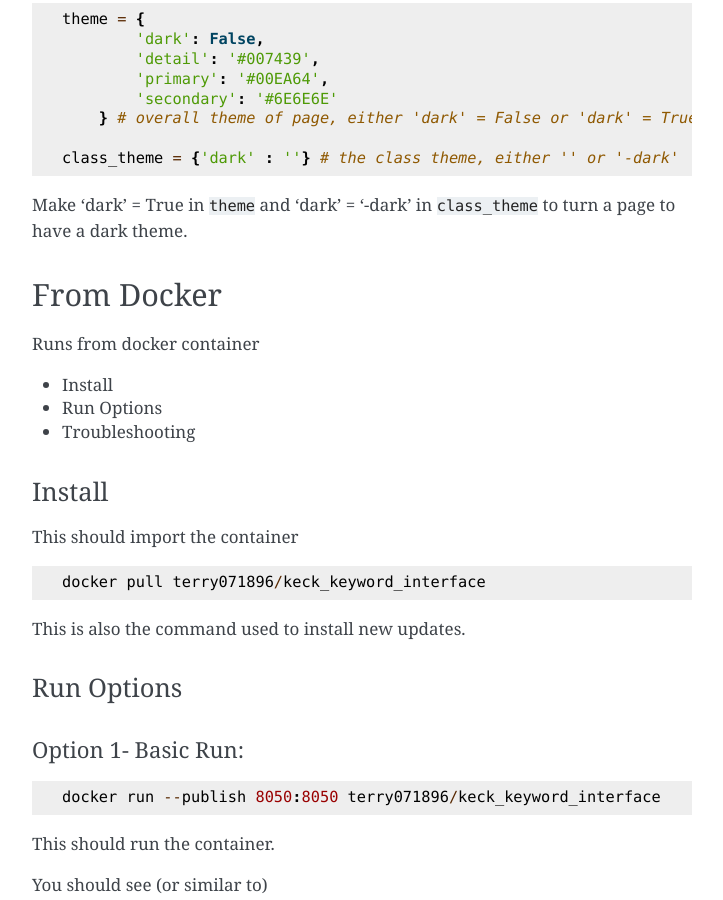
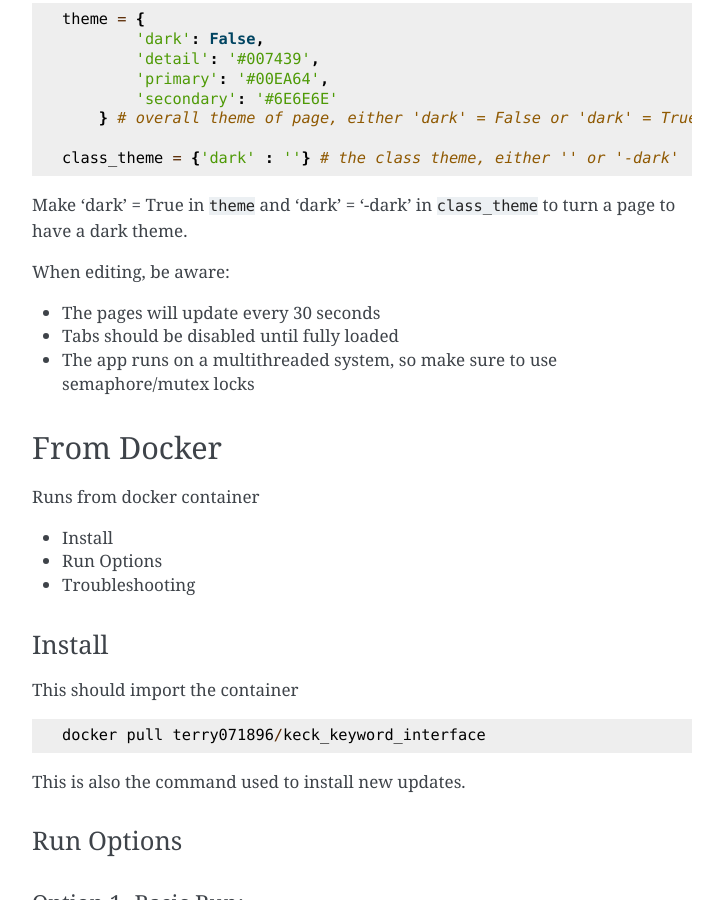
Before and after one commit to Terry071896/KeckKeywordInterface, a Sphinx documentation site: the page built from docs/source/keckkeywordinterface/installation.rst, in a window 1280 px wide and 900 px high, scrolled down 1684 px. Shown: the whole window, without its empty margins (388-1111 px from the left). Built offline with Sphinx 7.4.7, drawn with Linux system fonts in a browser that asks for light colours.

Commit message:
update documentation

```diff
--- a/docs/source/keckkeywordinterface/installation.rst
+++ b/docs/source/keckkeywordinterface/installation.rst
@@ -76,6 +76,12 @@ They're limited differences between the 'light' and 'dark' theme script in the `
   class_theme = {'dark' : ''} # the class theme, either '' or '-dark'
 
 Make 'dark' = True in ``theme`` and 'dark' = '-dark' in ``class_theme`` to turn a page to have a dark theme.
+
+When editing, be aware:
+
+- The pages will update every 30 seconds
+- Tabs should be disabled until fully loaded
+- The app runs on a multithreaded system, so make sure to use semaphore/mutex locks
 
 From Docker
 ~~~~~~~~~~~
```
